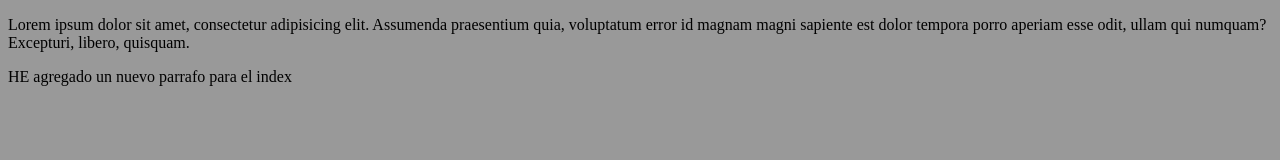
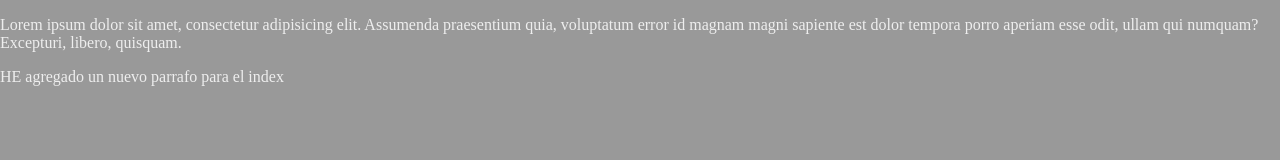
Before and after one commit to DavidSC34/davidsc34.github.io, a plain HTML site: page index.html in a window 1280 px wide. Drawn offline with Linux system fonts and the light colour scheme.

Commit message:
Se arreglaron los estilos en el body

```diff
--- a/style.css
+++ b/style.css
@@ -1,3 +1,5 @@
 body{
 	background-color: #999;
+	color:#eee;
+	margin:0;
 }
```
